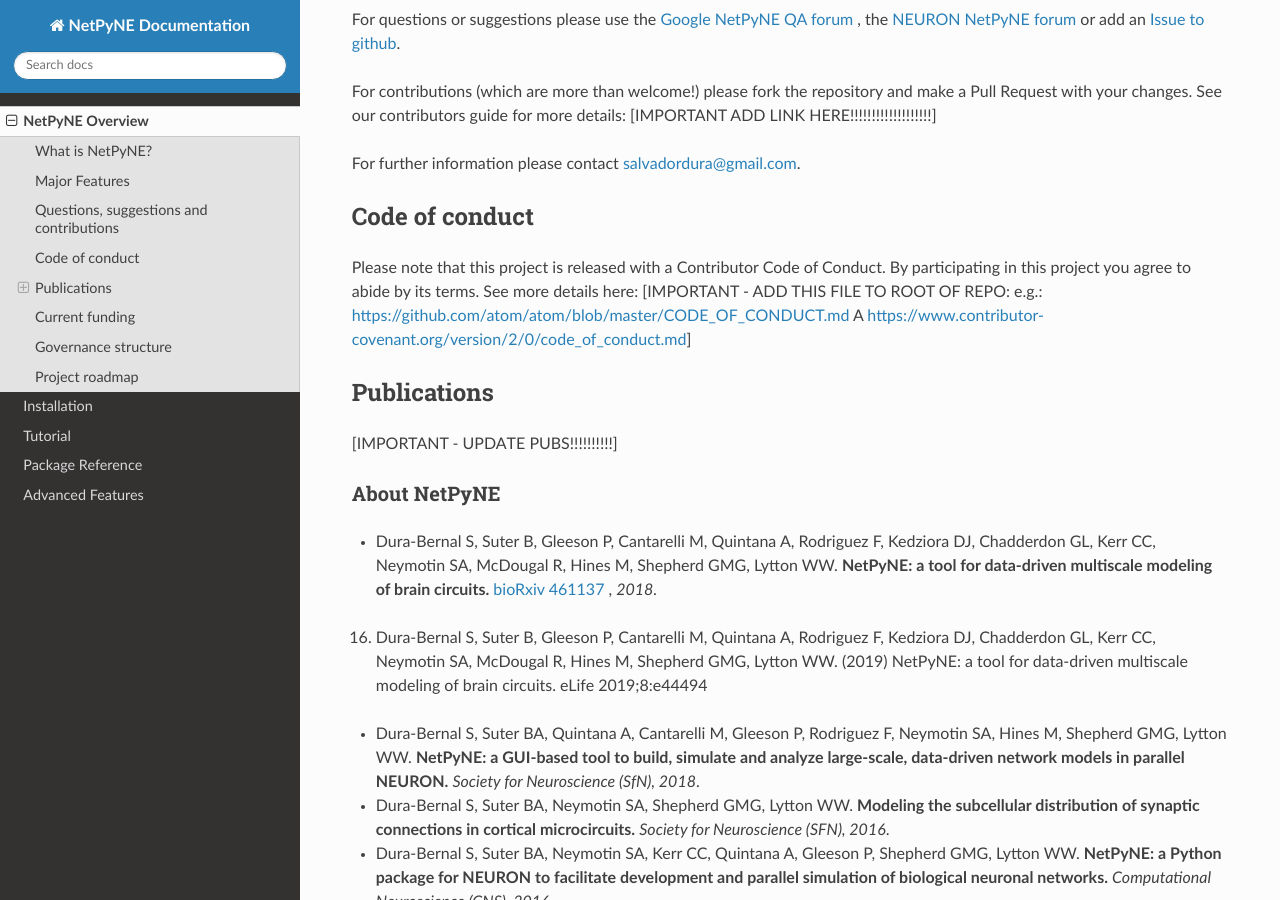
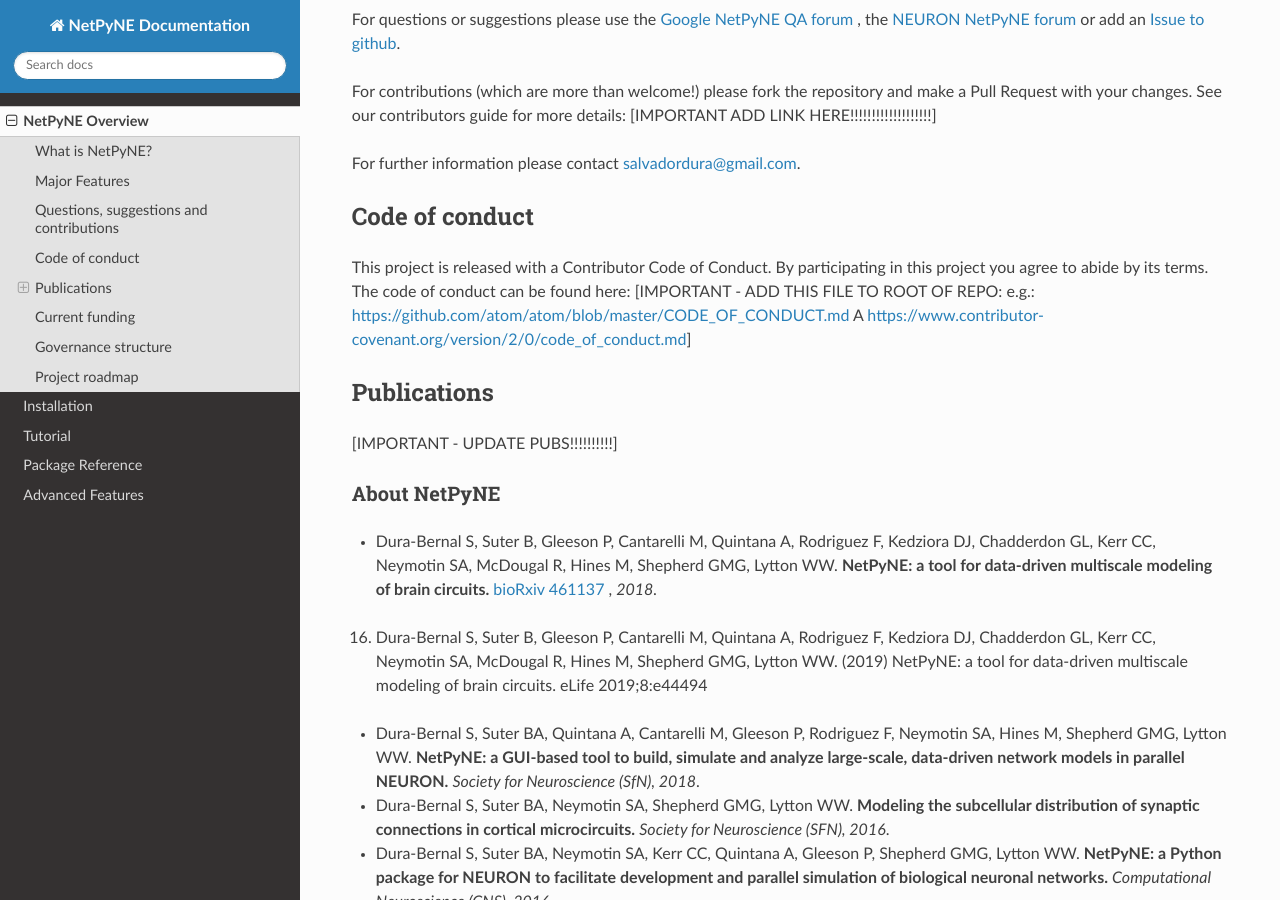
Before and after one commit to suny-downstate-medical-center/netpyne, a Sphinx documentation site: the page built from doc/source/overview.rst, in a window 1280 px wide and 900 px high, scrolled down 2640 px. Built offline with Sphinx 7.4.7 and the Read the Docs theme 2.0.0, drawn with Linux system fonts in a browser that asks for light colours.

Commit message:
added code of conduct

```diff
--- a/doc/source/overview.rst
+++ b/doc/source/overview.rst
@@ -92,7 +92,7 @@
 Code of conduct
 ---------------------
 
-Please note that this project is released with a Contributor Code of Conduct. By participating in this project you agree to abide by its terms. See more details here: [IMPORTANT - ADD THIS FILE TO ROOT OF REPO: e.g.: https://github.com/atom/atom/blob/master/CODE_OF_CONDUCT.md A https://www.contributor-covenant.org/version/2/0/code_of_conduct.md]
+This project is released with a Contributor Code of Conduct. By participating in this project you agree to abide by its terms. The code of conduct can be found here: [IMPORTANT - ADD THIS FILE TO ROOT OF REPO: e.g.: https://github.com/atom/atom/blob/master/CODE_OF_CONDUCT.md A https://www.contributor-covenant.org/version/2/0/code_of_conduct.md]
 
 
 Publications
```
